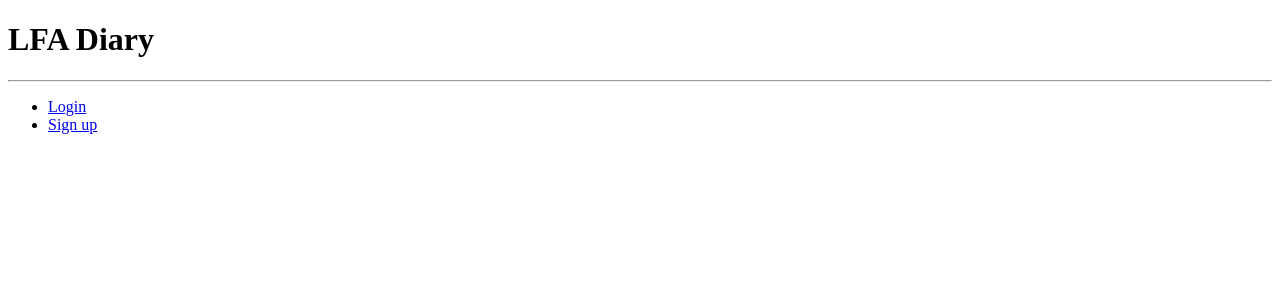
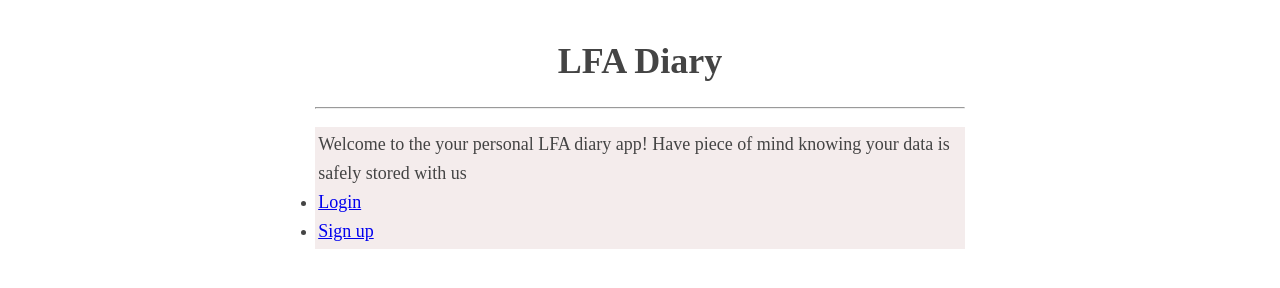
Before and after one commit to J-arv1s/lfa-diary, a plain HTML site: page client/index.html in a window 1280 px wide. Drawn offline with Linux system fonts and the light colour scheme.

Commit message:
barebones of html pages and css finished

```diff
--- /dev/null
+++ b/client/assets/style.css
@@ -0,0 +1,27 @@
+body{
+    margin: 40px auto;
+    max-width: 650px;
+    line-height: 1.6;
+    font-size: 18px;
+    color: #444444;
+    padding: 0 10px;
+    text-align: center;
+}
+
+h1,h2,h3 {
+    line-height: 1.2
+
+}
+
+fieldset {
+    border: none;
+}
+
+.container {
+    display: flex;
+    flex-direction: column;
+    text-align: left;
+    padding: 0.2rem;
+    justify-content: center;
+    background-color: rgb(244, 236, 236);
+}
--- a/client/index.html
+++ b/client/index.html
@@ -3,6 +3,8 @@
 <head>
     <meta charset="UTF-8">
     <meta name="viewport" content="width=device-width, initial-scale=1.0">
+    <link rel="stylesheet" href="./assets/style.css">
+    <link rel="shortcut icon" href="https://img.freepik.com/premium-vector/vector-single-cartoon-spiral-notebook-isolated-white-background-vector-illustration_939711-1278.jpg?w=2000">
     <title>Diary-APP</title>
 </head>
 <body>
@@ -11,7 +13,8 @@
     </header>
     <hr />
     <main>
-        <ul>
+        <ul class="container">
+            <div>Welcome to the your personal LFA diary app! Have piece of mind knowing your data is safely stored with us</div>
             <li><a href="./login.html">Login</a></li>
             <li><a href="./register.html">Sign up</a></li>
         </ul>
```
Also changed, not shown: client/board.html (+3 -0 lines), client/login.html (+2 -0 lines), client/register.html (+2 -0 lines).
